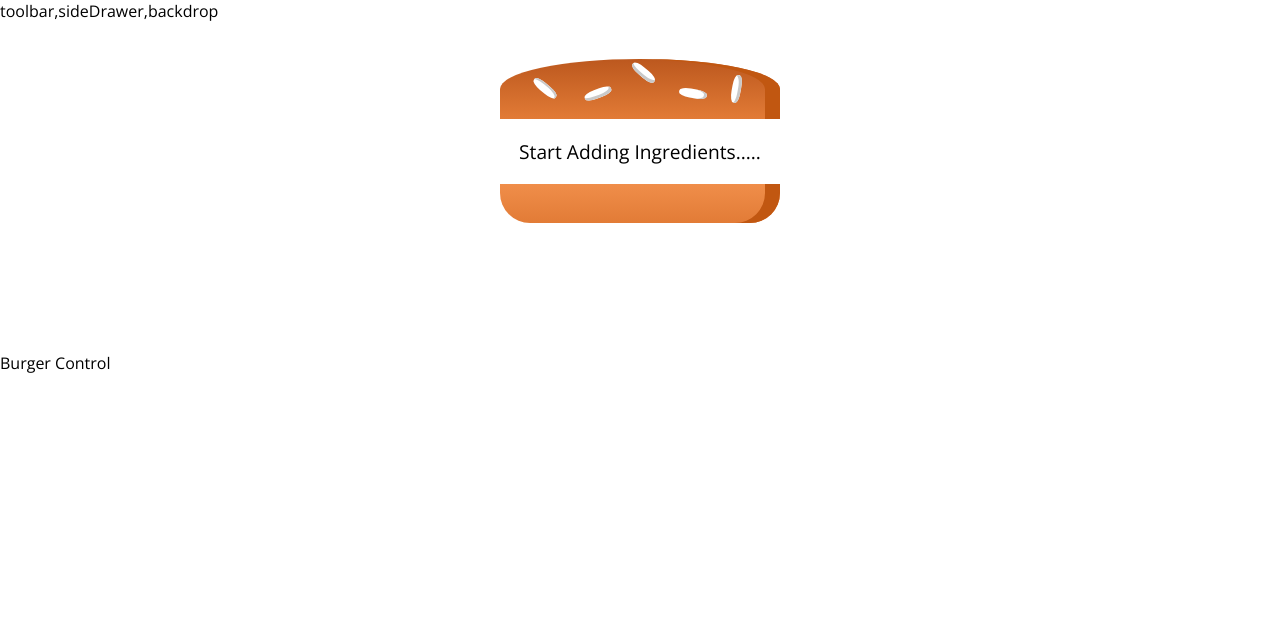
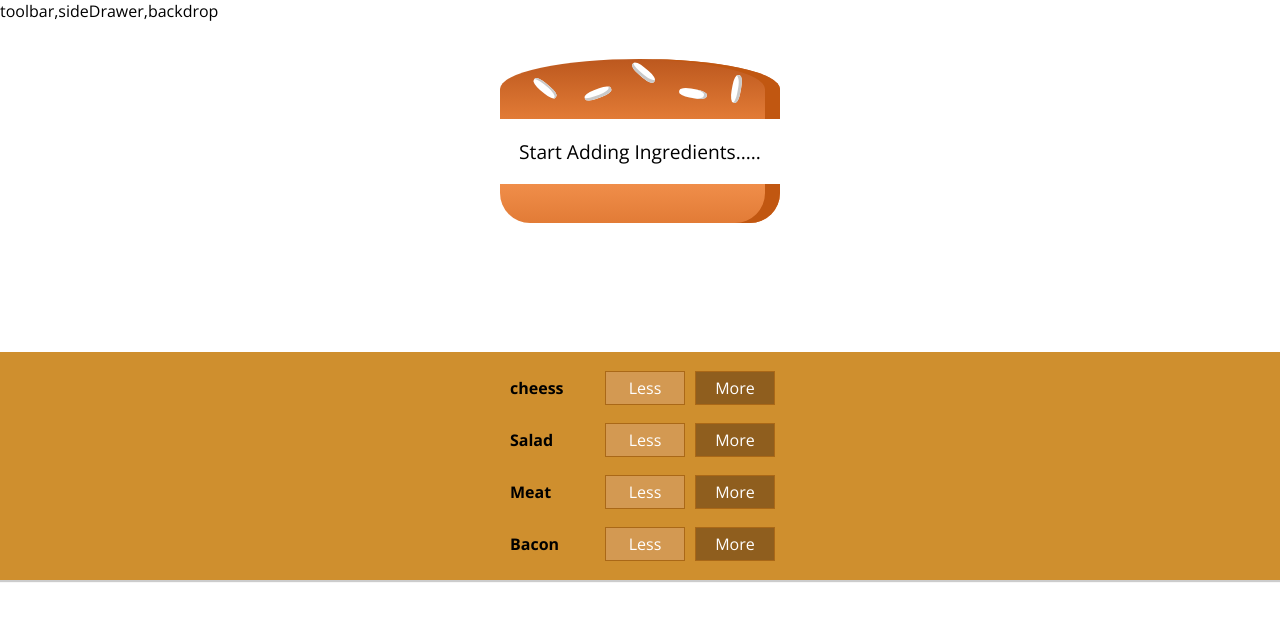
Before and after one commit to mandalashwini/burger-builder-app, a React app: page / in a window 1280 px wide. Shown: the top 620 px of the page. Built offline with nearby package versions, Linux system fonts and the light colour scheme.

Commit message:
add and remove elements

```diff
--- a/src/App.js
+++ b/src/App.js
@@ -1,7 +1,6 @@
 import React, { Component } from 'react';
 import Layout from './components/Layout/layout'
 import BurgerBuilder from './containers/BurgerBuilder/BurgerBuilder'
-import Container from './components/Form/container'
 class App extends Component {
   render() {
     return (
--- /dev/null
+++ b/src/components/Burger/BuildControls/BuildControl/BuildControl.css
@@ -0,0 +1,56 @@
+.BuildControl {
+    display: flex;
+    justify-content: space-between;
+    align-items: center;
+    margin: 5px 0;
+}
+
+.BuildControl button {
+    display: block;
+    font: inherit;
+    padding: 5px;
+    margin: 0 5px;
+    width: 80px;
+    border: 1px solid #AA6817;
+    cursor: pointer;
+    outline: none;
+}
+
+.BuildControl button:disabled {
+    background-color: #AC9980;
+    border: 1px solid #7E7365;
+    color: #ccc;
+    cursor: default;
+}
+
+.BuildControl button:hover:disabled {
+    background-color: #AC9980;
+    color: #ccc;
+    cursor: not-allowed;
+}
+
+.Label {
+    padding: 10px;
+    font-weight: bold;
+    width: 80px;
+}
+
+.BuildControl .Less {
+    background-color: #D39952;
+    color: white;
+}
+
+.BuildControl .More {
+    background-color: #8F5E1E;
+    color: white;
+}
+
+.BuildControl .Less:hover, .BuildControl .Less:active {
+    background-color: #DAA972;
+    color: white;
+}
+
+.BuildControl .More:hover,.BuildControl .More:active {
+    background-color: #99703F;
+    color: white;
+}
--- /dev/null
+++ b/src/components/Burger/BuildControls/BuildControl/BuildControl.js
@@ -0,0 +1,12 @@
+import React from 'react'
+import classes from './BuildControl.css'
+
+const buildControl = (props) =>(
+    <div className={classes.BuildControl}>
+        <div className={classes.Label}>{props.value}</div>
+        <button className={classes.Less} onClick={props.removed}>Less</button>
+        <button className={classes.More}  onClick={props.added}>More</button>
+     </div>
+
+)
+export default buildControl;
--- /dev/null
+++ b/src/components/Burger/BuildControls/BuildControls.css
@@ -0,0 +1,10 @@
+.BuildControls{
+    width:100%;
+    background-color: #cf8f2e;
+    display: flex;
+    flex-flow: column;
+    align-items: center;
+    box-shadow: 0 2px 1px #ccc;
+    margin: auto;
+    padding: 10px 0;
+}
--- /dev/null
+++ b/src/components/Burger/BuildControls/BuildControls.js
@@ -0,0 +1,25 @@
+import React from 'react'
+import classes from './BuildControls.css'
+import BuildControl from './BuildControl/BuildControl'
+import build_control from './BuildControl/BuildControl.css'
+const control = [
+    {label: 'cheess', type:'cheese'},
+    {label: 'Salad', type:'salad'},
+    {label: 'Meat', type: 'meat'},
+    {label:'Bacon', type: 'Bacon'}
+
+]
+ const BuildControls = (props) =>(
+            <div className={classes.BuildControls}>
+            {control.map(ctrl =>(
+                    <BuildControl key={ctrl.label}
+                     value={ctrl.label}
+                    added={()=>props.AddIngredients(ctrl.type)}
+                    removed={() =>props.RemoveIngredients(ctrl.type)}/>
+            ))
+            }
+
+            </div>
+ );
+
+ export default BuildControls
--- a/src/components/Burger/Burger.js
+++ b/src/components/Burger/Burger.js
@@ -13,6 +13,7 @@ const burger = (props) => {
 
                 return <Burger_Ingredient type={keys} key={keys+i}/>
             })
+
 
         })
 
--- a/src/components/Burger/Burger_ingredients/Burger_ingredients.js
+++ b/src/components/Burger/Burger_ingredients/Burger_ingredients.js
@@ -25,7 +25,7 @@ class burger_ingredients extends Component{
                             break;
 
 
-            case ('becon') : ingredients = <div className={classes.Becon}></div>;
+            case ('Bacon') : ingredients = <div className={classes.Bacon}></div>;
                             break;
 
 
--- a/src/containers/BurgerBuilder/BurgerBuilder.js
+++ b/src/containers/BurgerBuilder/BurgerBuilder.js
@@ -1,21 +1,59 @@
 import React,{Component} from 'react'
 import Aux from '../../hoc/Aux'
 import Burger from '../../components/Burger/Burger'
+import BuildControls from '../../components/Burger/BuildControls/BuildControls'
+const INGREDIENTS_PRICE = {
+    cheese : 0.8,
+    salad :0.4,
+    meat : 0.6,
+    Bacon : 0.3
+}
+class BurgerBuilder extends Component{
 
-class BurgerBuilder extends Component{
+
     state = {
         ingredients :{
             cheese : 0,
             salad :0,
             meat : 0,
-            becon : 0
+            Bacon : 0
+        },
+        total_price: 0
+    }
+    addIngredientHandler = (type) =>{
+        const oldCount = this.state.ingredients[type]
+        const updateCount =  oldCount + 1
+        const updatedIngredients = {
+            ...this.state.ingredients
         }
+        updatedIngredients[type] = updateCount
+
+        const updatedPrice = INGREDIENTS_PRICE[type] + this.state.total_price
+        this.setState({ingredients:updatedIngredients, total_price:updatedPrice})
+
+
     }
+    removeIngredientsHandler = (type) => {
+        const oldCount = this.state.ingredients[type]
+        if(oldCount <= 0){
+                return;
+        }
+        const updateCount =  oldCount - 1
+        const updatedIngredients = {
+            ...this.state.ingredients
+        }
+        updatedIngredients[type] = updateCount
+
+        const updatedPrice =  this.state.total_price - INGREDIENTS_PRICE[type]
+        this.setState({ingredients:updatedIngredients, total_price:updatedPrice})
+        //debugger
+    }
+
     render(){
         return(
             <Aux>
             <Burger ingredients={this.state.ingredients}/>
-            <div>Burger Control</div>
+                <BuildControls AddIngredients={this.addIngredientHandler} RemoveIngredients={this.removeIngredientsHandler} />
             </Aux>
         )
     }
--- a/src/index.js
+++ b/src/index.js
@@ -5,5 +5,5 @@ import App from './App';
 
 import registerServiceWorker from './registerServiceWorker';
 
-ReactDOM.render(<App />, document.getElementById('root'));
+ReactDOM.render(<App/>, document.getElementById('root'));
 registerServiceWorker();
```
